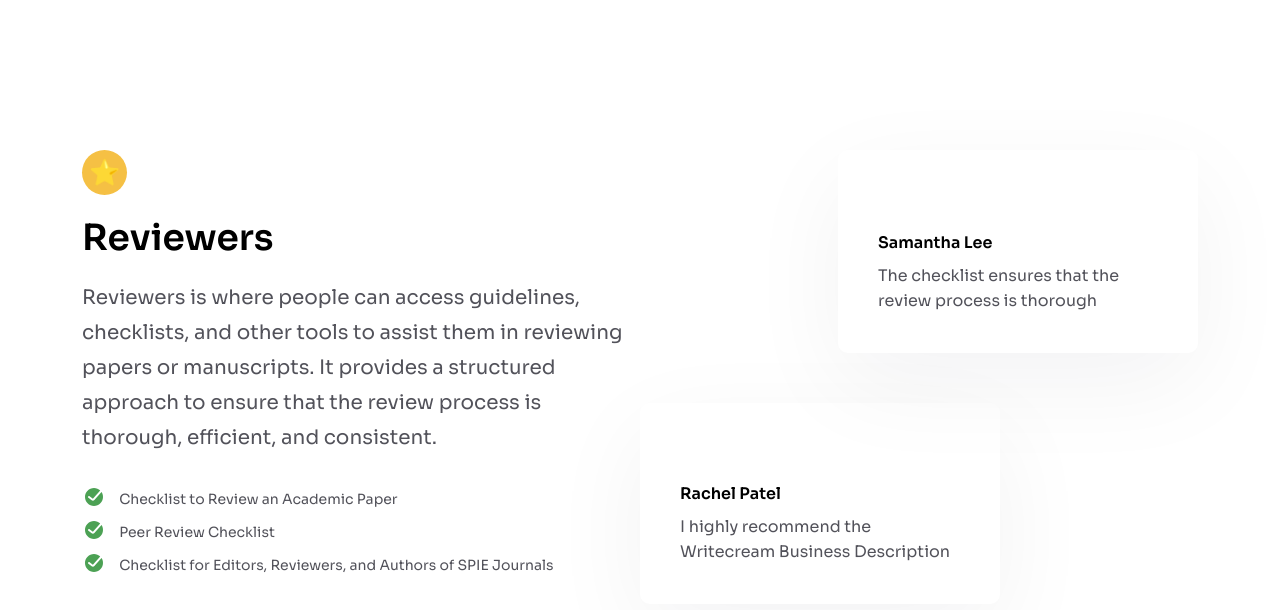
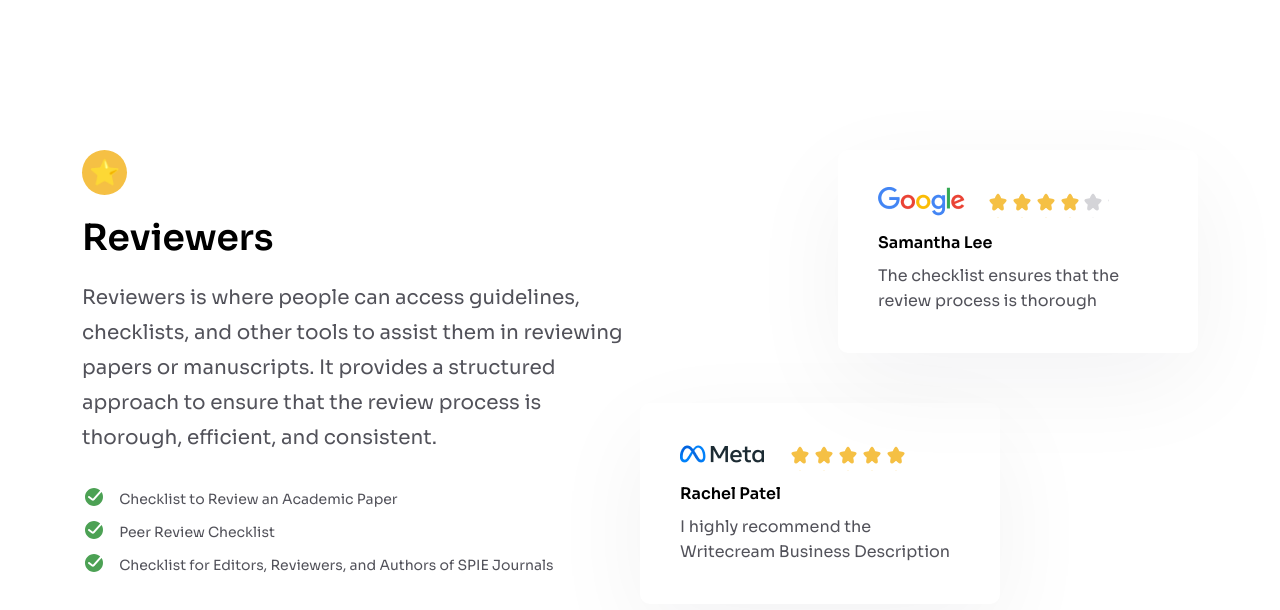
Before and after one commit to yatinpachori/testimonial-page-, a plain HTML site: page index.html in a window 1280 px wide. Drawn offline with Linux system fonts and the light colour scheme; files whose address does not match are found by name.

Commit message:
Update index.html

```diff
--- a/index.html
+++ b/index.html
@@ -85,7 +85,7 @@
     }
 
      .google-logo{
-      background: url(resources/google-png.png) no-repeat;
+      background: url('./google-png.png') no-repeat;
       width: 100px;
       height: 30px;
       margin-top: -3px;
@@ -94,7 +94,7 @@
      .yellow {
   width: 100px;
   height: 28px;
-  background-image: url(resources/Star_fill.svg);
+  background-image: url('./Star_fill.svg');
   background-repeat: repeat;
   background-size: auto;
   border: 0;
@@ -103,7 +103,7 @@
 .grey{
   width: 28px;
   height: 28px;
-  background: url(resources/Star_fill_gray.svg);
+  background: url('./Star_fill_gray.svg');
   margin-left: -5px;
 }
 .google-rating{
@@ -129,7 +129,7 @@
 }
 
 .meta-logo{
-      background: url(resources/meta-png.png) no-repeat;
+      background: url('./meta-png.png') no-repeat;
       width: 100px;
       height: 30px;
       margin-top: -5px;
@@ -138,7 +138,7 @@
   .meta-yellow {
   width: 120px;
   height: 28px;
-  background-image: url(resources/Star_fill.svg);
+  background-image: url('./Star_fill.svg');
   background-repeat: repeat;
   background-size: auto;
   border: 0;
```
